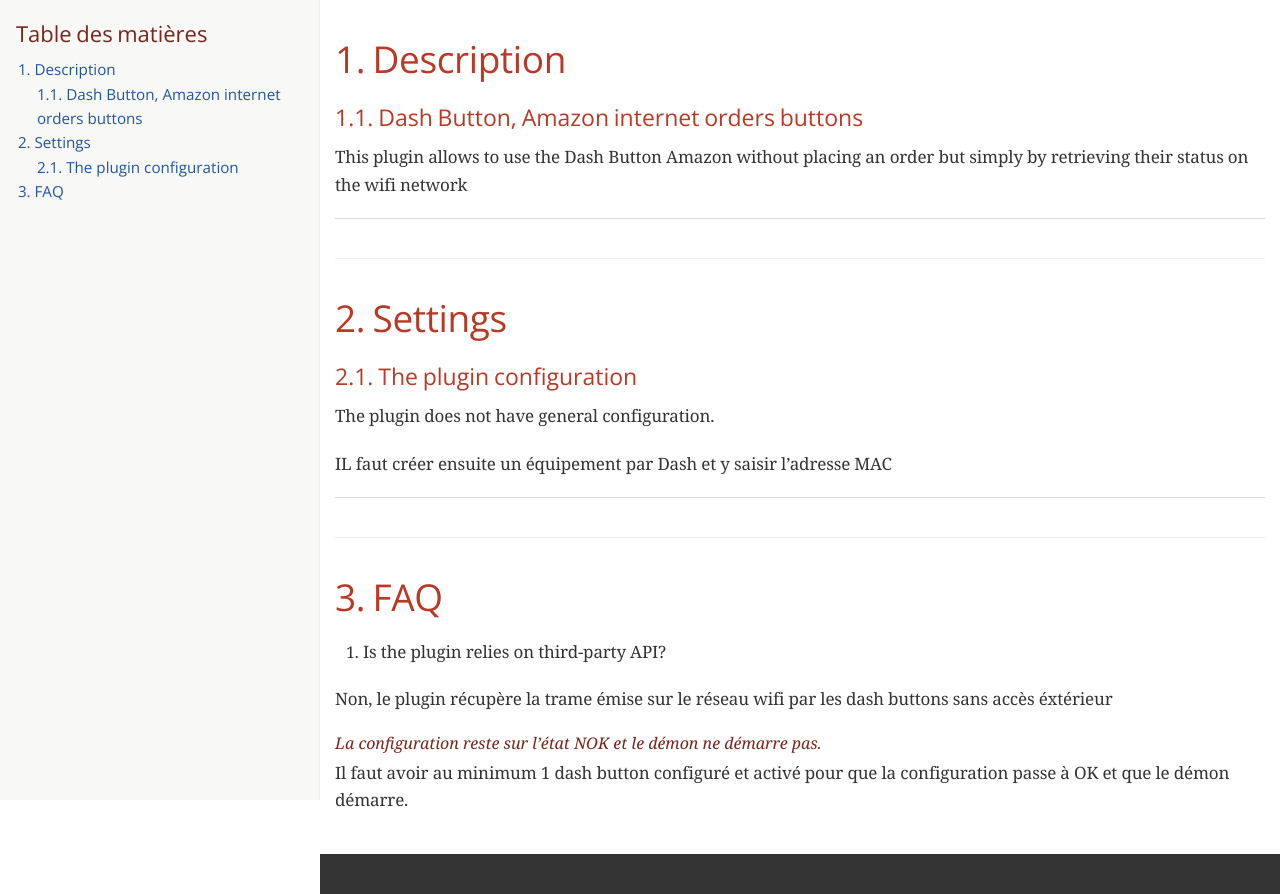
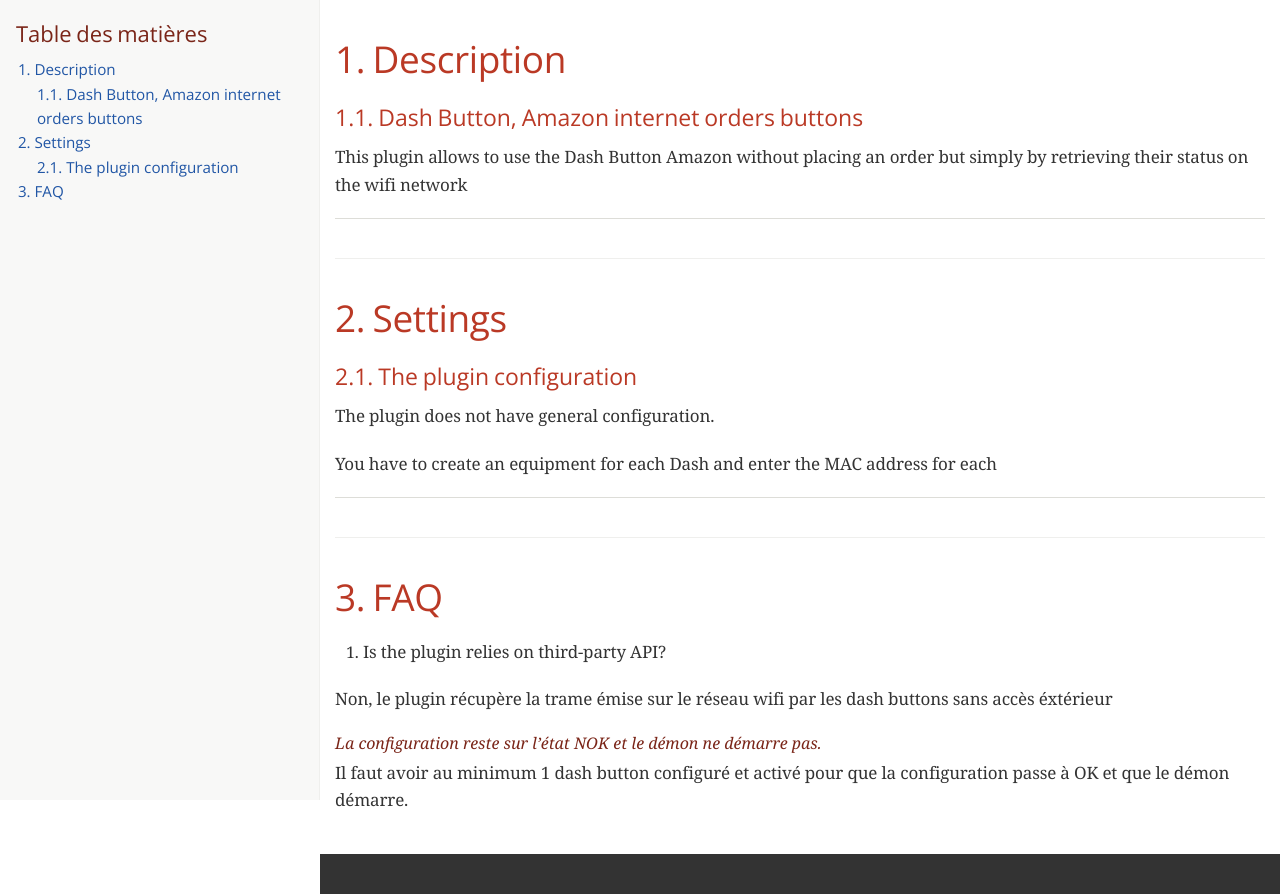
Before and after one commit to lunarok/jeedom_dashbutton, a plain HTML site: page doc/en_US/index.html in a window 1280 px wide. Drawn offline with nearby package versions, Linux system fonts and the light colour scheme; a web font is replaced by a local one.

Commit message:
[ROBOT] Action all

```diff
--- a/doc/en_US/index.html
+++ b/doc/en_US/index.html
@@ -451,7 +451,7 @@
 <p>The plugin does not have general configuration.</p>
 </div>
 <div class="paragraph">
-<p>IL faut créer ensuite un équipement par Dash et y saisir l&#8217;adresse MAC</p>
+<p>You have to create an equipment for each Dash and enter the MAC address for each</p>
 </div>
 <hr>
 </div>
```
Also changed, not shown: 1 other file.
